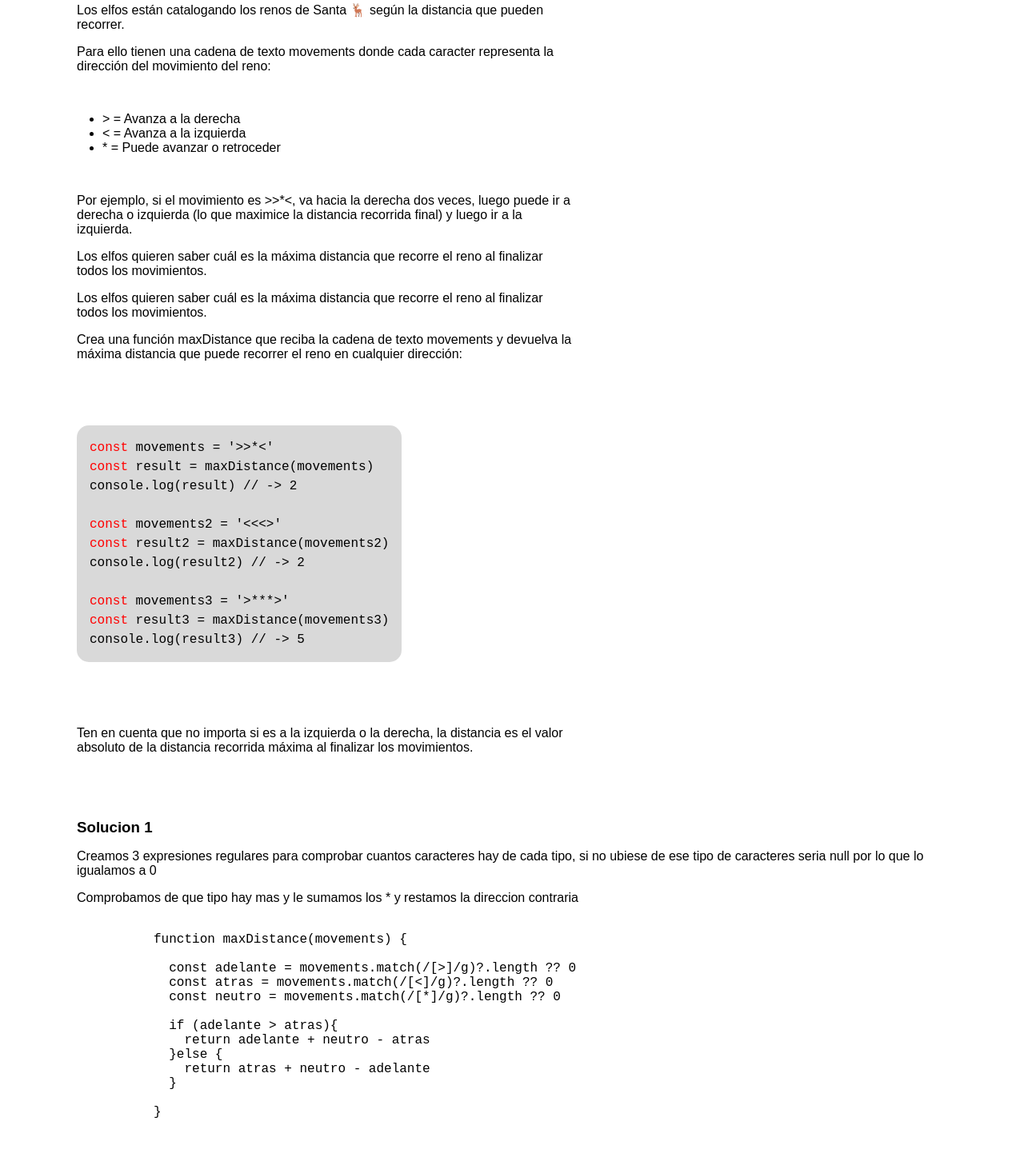
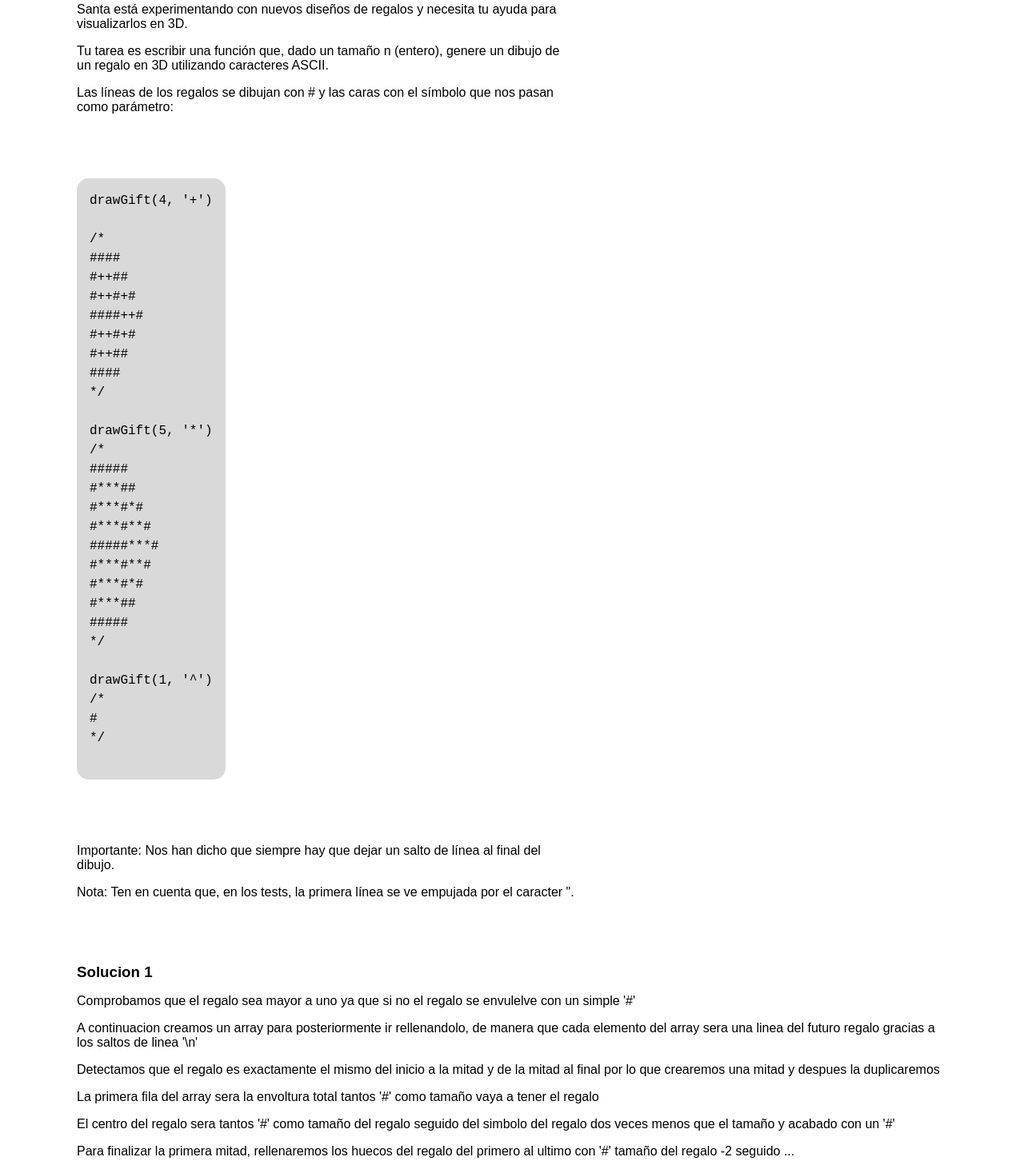
Before and after one commit to saulvg/learningJavaScript, a plain HTML site: page Challenges/retos/reto7/index.html in a window 1280 px wide. Shown: the part 104-1566 px from the top of the page at 80% size. Drawn offline with Linux system fonts and the light colour scheme.

Commit message:
exercise 7

```diff
--- a/Challenges/retos/reto7/index.html
+++ b/Challenges/retos/reto7/index.html
@@ -23,86 +23,119 @@
     <main>
       <section class="container description-challenge">
         <p>
-          Los elfos están catalogando los renos de Santa 🦌 según la distancia
-          que pueden recorrer.
+          Santa está experimentando con nuevos diseños de regalos y necesita tu
+          ayuda para visualizarlos en 3D.
         </p>
         <p>
-          Para ello tienen una cadena de texto movements donde cada caracter
-          representa la dirección del movimiento del reno:
-        </p>
-        <ul class="container description-challenge">
-          <li>> = Avanza a la derecha</li>
-          <li>< = Avanza a la izquierda</li>
-          <li>* = Puede avanzar o retroceder</li>
-        </ul>
-        <p>
-          Por ejemplo, si el movimiento es >>*<, va hacia la derecha dos veces,
-          luego puede ir a derecha o izquierda (lo que maximice la distancia
-          recorrida final) y luego ir a la izquierda.
-        </p>
-
-        <p>
-          Los elfos quieren saber cuál es la máxima distancia que recorre el
-          reno al finalizar todos los movimientos.
-        </p>
-
-        <p>
-          Los elfos quieren saber cuál es la máxima distancia que recorre el
-          reno al finalizar todos los movimientos.
+          Tu tarea es escribir una función que, dado un tamaño n (entero),
+          genere un dibujo de un regalo en 3D utilizando caracteres ASCII.
         </p>
         <p>
-          Crea una función maxDistance que reciba la cadena de texto movements y
-          devuelva la máxima distancia que puede recorrer el reno en cualquier
-          dirección:
+          Las líneas de los regalos se dibujan con # y las caras con el símbolo
+          que nos pasan como parámetro:
         </p>
       </section>
       <article class="code-box container">
         <pre>
-          const movements = '>>*<'
-          const result = maxDistance(movements)
-          console.log(result) // -> 2
+          drawGift(4, '+')
 
-          const movements2 = '<<<>'
-          const result2 = maxDistance(movements2)
-          console.log(result2) // -> 2
+          /*
+            ####
+            #++##
+          #++#+#
+          ####++#
+          #++#+#
+          #++##
+          ####
+          */
 
-          const movements3 = '>***>'
-          const result3 = maxDistance(movements3)
-          console.log(result3) // -> 5
+          drawGift(5, '*')
+          /*
+              #####
+            #***##
+            #***#*#
+          #***#**#
+          #####***#
+          #***#**#
+          #***#*#
+          #***##
+          #####
+          */
+
+          drawGift(1, '^')
+          /*
+          #
+          */
+
         </pre>
       </article>
       <section class="container description-challenge">
         <p>
-          Ten en cuenta que no importa si es a la izquierda o la derecha, la
-          distancia es el valor absoluto de la distancia recorrida máxima al
-          finalizar los movimientos.
+          Importante: Nos han dicho que siempre hay que dejar un salto de línea
+          al final del dibujo.
+        </p>
+        <p>
+          Nota: Ten en cuenta que, en los tests, la primera línea se ve empujada
+          por el caracter ".
         </p>
       </section>
 
       <section class="container">
         <h3>Solucion 1</h3>
         <p class="comment">
-          Creamos 3 expresiones regulares para comprobar cuantos caracteres hay
-          de cada tipo, si no ubiese de ese tipo de caracteres seria null por lo
-          que lo igualamos a 0
+          Comprobamos que el regalo sea mayor a uno ya que si no el regalo se
+          envulelve con un simple '#'
         </p>
         <p class="comment">
-          Comprobamos de que tipo hay mas y le sumamos los * y restamos la
-          direccion contraria
+          A continuacion creamos un array para posteriormente ir rellenandolo,
+          de manera que cada elemento del array sera una linea del futuro regalo
+          gracias a los saltos de linea '\n'
+        </p>
+        <p class="comment">
+          Detectamos que el regalo es exactamente el mismo del inicio a la mitad
+          y de la mitad al final por lo que crearemos una mitad y despues la
+          duplicaremos
+        </p>
+        <p class="comment">
+          La primera fila del array sera la envoltura total tantos '#' como
+          tamaño vaya a tener el regalo
+        </p>
+        <p class="comment">
+          El centro del regalo sera tantos '#' como tamaño del regalo seguido
+          del simbolo del regalo dos veces menos que el tamaño y acabado con un
+          '#'
+        </p>
+        <p class="comment">
+          Para finalizar la primera mitad, rellenaremos los huecos del regalo
+          del primero al ultimo con '#' tamaño del regalo -2 seguido ...
         </p>
         <pre>
 
-          function maxDistance(movements) {
+          function drawGift(size, symbol) {
 
-            const adelante = movements.match(/[>]/g)?.length ?? 0
-            const atras = movements.match(/[<]/g)?.length ?? 0
-            const neutro = movements.match(/[*]/g)?.length ?? 0
+            if(size <= 1) return '#\n'
+            const filas = []
 
-            if (adelante > atras){
-              return adelante + neutro - atras
-            }else {
-              return atras + neutro - adelante
+            filas[0] = '#'.repeat(size)
+            filas[size - 1] = `${'#'.repeat(size)}${symbol.repeat(size - 2)}#`
+
+            for(let fila = 1; fila < size - 1; fila++){
+              filas[fila] = `#${symbol.repeat(size - 2)}#${symbol.repeat(fila - 1)}#`
+
             }
+
+            const copiaFila = filas.slice(0, filas.length - 1)
+
+            const filaInvertida = copiaFila.reverse()
+
+            let filasConcatenadas = filas.concat(filaInvertida)
+
+            for(let i = 0; i < size - 1 ; i++){
+
+               filasConcatenadas[i] = ' '.repeat(size - i - 1) + filasConcatenadas[i];
+            }
+
+            return filasConcatenadas.join('\n').concat('\n')
 
           }
 
```
